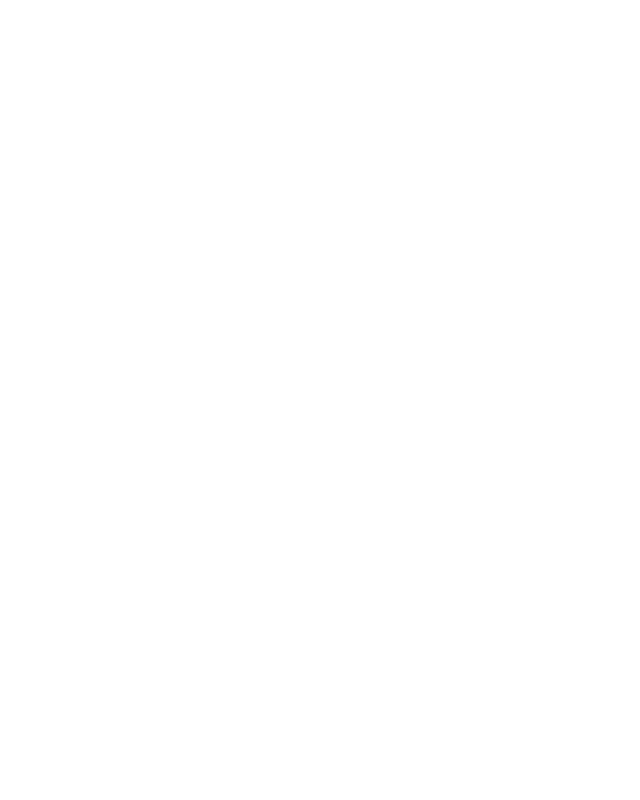
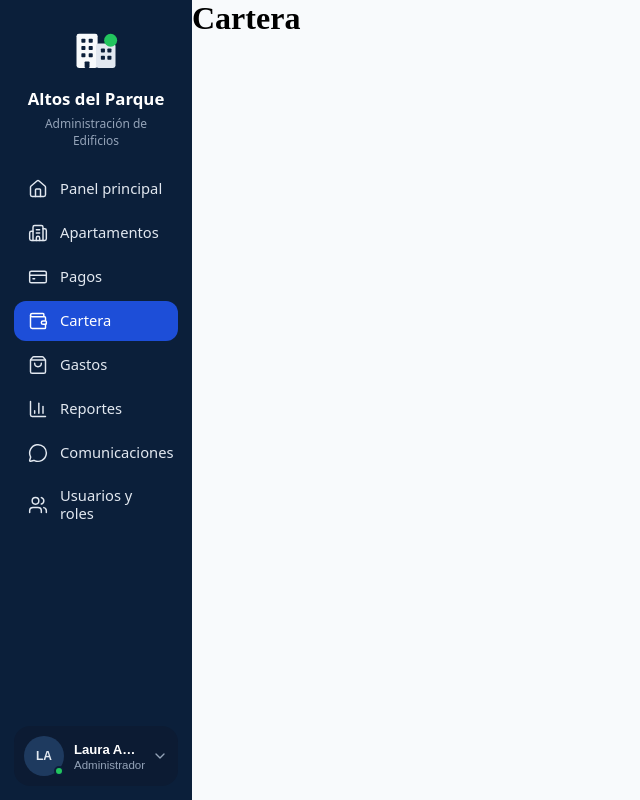
Before and after one commit to StartupName/admin-software, a React (Vite) app: page /wallet in a window 1280 px wide. Before the commit this address had no page. Shown: the whole page, without its empty margins (0-640 px from the left). Built offline with nearby package versions, Linux system fonts and the light colour scheme.

Commit message:
refactor(all): Changing the table behavior in the components

```diff
--- a/src/App.jsx
+++ b/src/App.jsx
@@ -9,6 +9,8 @@
 import SideMenu from './modules/sidemenu/SideMenu'
 import DashBoard from './modules/dashboard/Dashboard'
 import Apartments from './modules/apartments/Apartments'
+import Wallet from './modules/wallet/wallet'
+import Payments from './modules/payments/payments'
 
 
 function Layout(){
@@ -37,8 +39,8 @@
                     <Route index element={<>Home</>} />
                     <Route path="dashboard" element={<DashBoard />} />
                     <Route path="apartments" element={<Apartments />} />
-                    <Route path="payments" element={<SectionPlaceholder title="Pagos" />} />
-                    <Route path="portfolio" element={<SectionPlaceholder title="Cartera" />} />
+                    <Route path="payments" element={<Payments />} />
+                    <Route path="wallet" element={<Wallet />} />
                     <Route path="expenses" element={<SectionPlaceholder title="Gastos" />} />
                     <Route path="reports" element={<SectionPlaceholder title="Reportes" />} />
                     <Route path="communications" element={<SectionPlaceholder title="Comunicaciones" />} />
--- a/src/modules/payments/payments.css
+++ b/src/modules/payments/payments.css
@@ -0,0 +1,4 @@
+.payments-table{
+    min-height: 0;
+    margin: 10px 24px;
+}
--- a/src/modules/payments/payments.jsx
+++ b/src/modules/payments/payments.jsx
@@ -0,0 +1,10 @@
+export default function Payments(){
+    return (
+        <>
+            <div className="payments-table">
+                {/* Put the table componente here */}
+                <h1>Pagos</h1>
+            </div>
+        </>
+    )
+}
--- a/src/modules/sidemenu/navItems.js
+++ b/src/modules/sidemenu/navItems.js
@@ -10,10 +10,10 @@
 } from 'lucide-react'
 
 export const navItems = [
-  { to: '/dashboard', label: 'Dashboard', icon: House },
+  { to: '/dashboard', label: 'Panel principal', icon: House },
   { to: '/apartments', label: 'Apartamentos', icon: Building2 },
   { to: '/payments', label: 'Pagos', icon: CreditCard },
-  { to: '/portfolio', label: 'Cartera', icon: Wallet },
+  { to: '/wallet', label: 'Cartera', icon: Wallet },
   { to: '/expenses', label: 'Gastos', icon: ShoppingBag },
   { to: '/reports', label: 'Reportes', icon: BarChart3 },
   { to: '/communications', label: 'Comunicaciones', icon: MessageCircle },
--- a/src/modules/wallet/wallet.css
+++ b/src/modules/wallet/wallet.css
@@ -0,0 +1,4 @@
+.wallet-table{
+    min-height: 0;
+    margin: 10px 24px;
+}
--- a/src/modules/wallet/wallet.jsx
+++ b/src/modules/wallet/wallet.jsx
@@ -0,0 +1,10 @@
+export default function Wallet(){
+    return (
+        <>
+            <div className="wallet-table">
+                {/* Put the table componente here */}
+                <h1>Cartera</h1>
+            </div>
+        </>
+    )
+}
```
